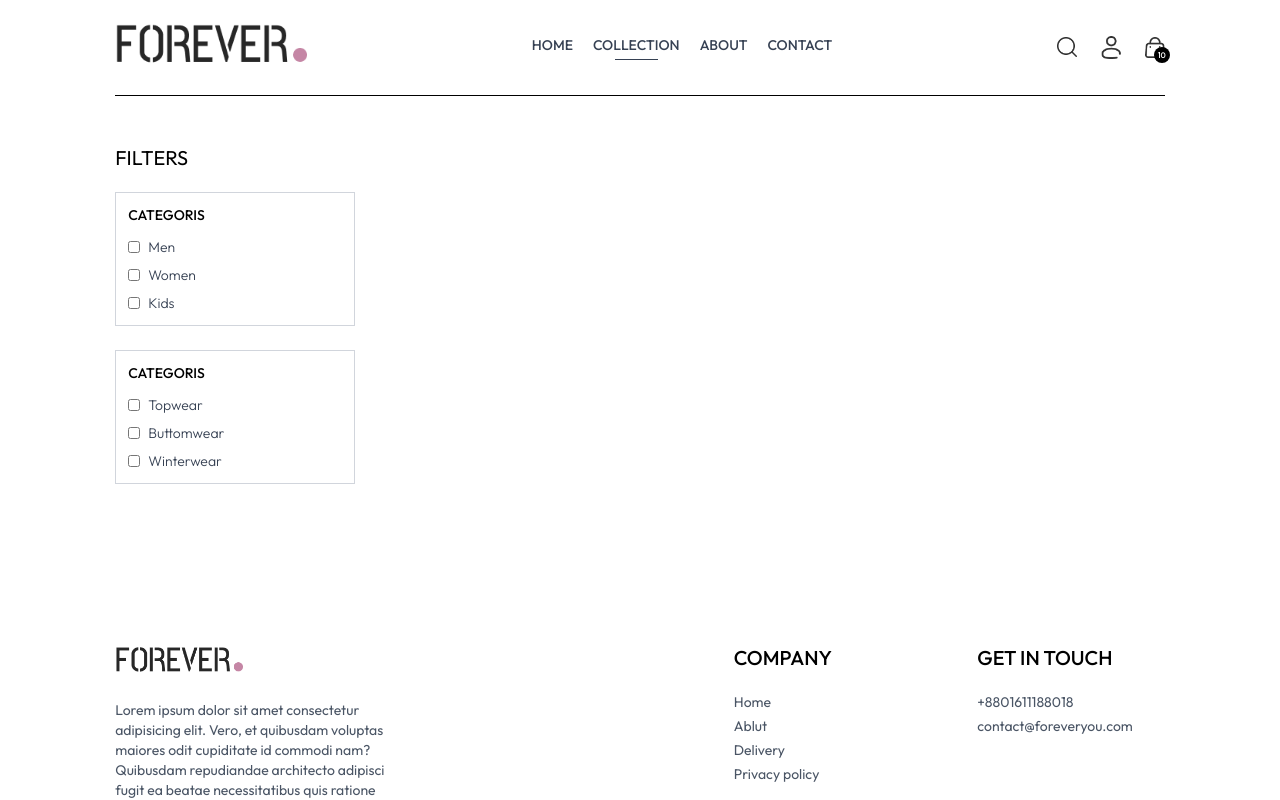
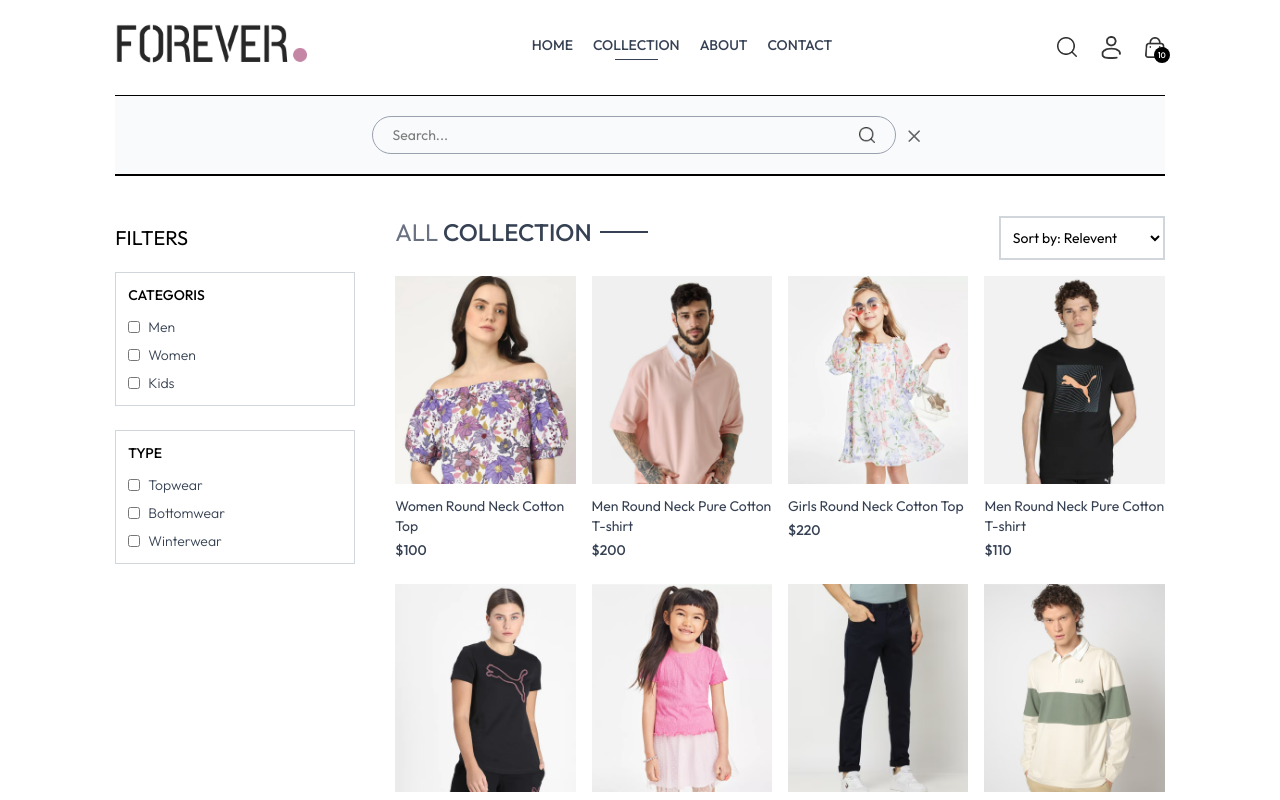
Before and after one commit to mdriyazakondo/forever-project, a React (Vite) app: page /collection in a window 1280 px wide. Both pictures are taken after a click on the picture 1066 px from the left and 47 px from the top of the page. Shown: the top 800 px of the page. Built offline with nearby package versions, Linux system fonts and the light colour scheme.

Commit message:
added product and serch function

```diff
--- a/src/App.jsx
+++ b/src/App.jsx
@@ -10,11 +10,13 @@ import PlaceOrder from "./pages/PlaceOrder";
 import Product from "./pages/Product";
 import Navbar from "./components/Navbar";
 import Footer from "./components/Footer";
+import SearchBar from "./components/SearchBar";
 
 const App = () => {
   return (
     <div className="px-4 sm:px-[5vw] md:px-[7vw] lg:px-[9vw]">
       <Navbar />
+      <SearchBar />
       <Routes>
         <Route path="/" element={<Home />} />
         <Route path="/collection" element={<Collection />} />
--- a/src/components/Navbar.jsx
+++ b/src/components/Navbar.jsx
@@ -1,9 +1,11 @@
-import React, { useState } from "react";
+import React, { useContext, useState } from "react";
 import { assets } from "../assets/frontend_assets/assets";
 import { Link, NavLink } from "react-router-dom";
+import { ShopContext } from "../context/ShopContext";
 
 const Navbar = () => {
   const [visible, setVisible] = useState(false);
+  const { shoSearch, setShoSearch } = useContext(ShopContext);
 
   return (
     <div className="flex items-center justify-between py-5 font-medium">
@@ -33,7 +35,7 @@ const Navbar = () => {
         </NavLink>
       </ul>
       <div className="flex items-center gap-6">
-        <img src={assets.search_icon} alt="" className="w-5 cursor-pointer " />
+        <img onClick={()=>setShoSearch(!shoSearch)} src={assets.search_icon} alt="" className="w-5 cursor-pointer " />
 
         <div className="group relative">
           <img
--- /dev/null
+++ b/src/components/SearchBar.jsx
@@ -0,0 +1,20 @@
+import React, { useContext } from "react";
+import { ShopContext } from "../context/ShopContext";
+import { assets } from "../assets/frontend_assets/assets";
+
+const SearchBar = () => {
+  const { search, setSearch, shoSearch, setShoSearch } =
+    useContext(ShopContext);
+
+  return shoSearch ? (
+    <div className="border-t border-b text-center bg-gray-50 ">
+      <div className="inline-flex items-center justify-center border border-gray-400 px-5 py-2 my-5 mx-3 rounded-full w-3/4 sm:w-1/2">
+        <input value={search} onChange={setShoSearch} type="text" placeholder="Search..." className="flex-1 outline-none bg-inherit text-sm"/>
+        <img src={assets.search_icon} className="w-4"  alt="" />
+      </div>
+      <img onClick={()=>setShoSearch(false)} src={assets.cross_icon} className="inline cursor-pointer w-3" alt="" />
+    </div>
+  ) : null;
+};
+
+export default SearchBar;
--- a/src/context/ShopContext.jsx
+++ b/src/context/ShopContext.jsx
@@ -1,4 +1,4 @@
-import { createContext } from "react";
+import { createContext, useState } from "react";
 import { products } from "../assets/frontend_assets/assets";
 
 export const ShopContext = createContext();
@@ -7,10 +7,17 @@ const ShopContextProvider = (props) => {
   const currency = "$";
   const delivery_fee = 10;
 
+  const [search, setSearch] = useState("");
+  const [shoSearch, setShoSearch] = useState(false);
+
   const value = {
     products,
     currency,
     delivery_fee,
+    search,
+    setSearch,
+    shoSearch,
+    setShoSearch,
   };
 
   return (
--- a/src/pages/Collection.jsx
+++ b/src/pages/Collection.jsx
@@ -1,53 +1,210 @@
-import React, { useContext, useState } from 'react'
-import { ShopContext } from '../context/ShopContext'
-import { assets } from '../assets/frontend_assets/assets'
+import React, { useContext, useEffect, useState } from "react";
+import { ShopContext } from "../context/ShopContext";
+import { assets } from "../assets/frontend_assets/assets";
+import Title from "../components/Title";
+import ProductItem from "../components/ProductItem";
 
 const Collection = () => {
-  const {products}=useContext(ShopContext)
-  const [shoFilter,setShoFilter]=useState(false)
+  const { products } = useContext(ShopContext);
+  const [shoFilter, setShoFilter] = useState(false);
+  const [filterProducts, setFilterProducts] = useState([]);
+  const [category, setCategory] = useState([]);
+  const [subCategory, setSubCategory] = useState([]);
+  const [sortType, setSortType] = useState("relavent");
+
+  const toggleCategory = (e) => {
+    if (category.includes(e.target.value)) {
+      setCategory((prev) => prev.filter((item) => item !== e.target.value));
+    } else {
+      setCategory((prev) => [...prev, e.target.value]);
+    }
+  };
+
+  const toggleSubCategory = (e) => {
+    if (subCategory.includes(e.target.value)) {
+      setSubCategory((prev) => prev.filter((item) => item !== e.target.value));
+    } else {
+      setSubCategory((prev) => [...prev, e.target.value]);
+    }
+  };
+
+  const applyFilter = () => {
+    let categoryCopy = products.slice();
+
+    if (category.length > 0) {
+      categoryCopy = categoryCopy.filter((item) =>
+        category.includes(item.category)
+      );
+    }
+
+    if (subCategory.length > 0) {
+      categoryCopy = categoryCopy.filter((item) =>
+        subCategory.includes(item.subCategory)
+      );
+    }
+    setFilterProducts(categoryCopy);
+  };
+
+  const sortProduct = () => {
+    let fpcopy = filterProducts.slice();
+
+    switch (sortType) {
+      case "low-high":
+        setFilterProducts(fpcopy.sort((a, b) => a.price - b.price));
+        break;
+
+      case "high-low":
+        setFilterProducts(fpcopy.sort((a, b) => b.price - a.price));
+        break;
+
+      default:
+        applyFilter();
+        break;
+    }
+  };
+
+  useEffect(() => {
+    applyFilter();
+  }, [category, subCategory]);
+
+  useEffect(() => {
+    sortProduct();
+  }, [sortType]);
+
   return (
-    <div className='flex flex-col sm:flex-row gap-1 sm:gap-10 pt-10 border-t'>
+    <div className="flex flex-col sm:flex-row gap-1 sm:gap-10 pt-10 border-t">
       {/* filters options */}
-      <div className='min-w-60 '>
-        <p onClick={()=>setShoFilter(!shoFilter)} className='my-2 text-xl flex items-center cursor-pointer gap-2'>FILTERS
-          <img className={`h-3 sm:hidden ${shoFilter ? 'rotate-90' : ''}`} src={assets.dropdown_icon} alt="" />
+      <div className="min-w-60 ">
+        <p
+          onClick={() => setShoFilter(!shoFilter)}
+          className="my-2 text-xl flex items-center cursor-pointer gap-2"
+        >
+          FILTERS
+          <img
+            className={`h-3 sm:hidden ${shoFilter ? "rotate-90" : ""}`}
+            src={assets.dropdown_icon}
+            alt=""
+          />
         </p>
         {/*Category FILTERS  */}
-      <div className={`border border-gray-300 pl-3 py-3 my-5 ${shoFilter ? "":"hidden"} sm:block`}>
-
-        <p className='mb-3 text-sm font-medium'>CATEGORIS</p>
-        <div className='flex flex-col gap-2 text-sm font-light text-gray-700'>
-           <p className='flex gap-2'>
-            <input type="checkbox" name="" id="" className='w-3' value={'Men'} /> Men
+        <div
+          className={`border border-gray-300 pl-3 py-3 my-5 ${
+            shoFilter ? "" : "hidden"
+          } sm:block`}
+        >
+          <p className="mb-3 text-sm font-medium">CATEGORIS</p>
+          <div className="flex flex-col gap-2 text-sm font-light text-gray-700">
+            <p className="flex gap-2">
+              <input
+                type="checkbox"
+                name=""
+                id=""
+                className="w-3"
+                value={"Men"}
+                onChange={toggleCategory}
+              />
+              Men
             </p>
-           <p className='flex gap-2'>
-            <input type="checkbox" name="" id="" className='w-3' value={'Women'} /> Women
+            <p className="flex gap-2">
+              <input
+                type="checkbox"
+                name=""
+                id=""
+                className="w-3"
+                value={"Women"}
+                onChange={toggleCategory}
+              />
+              Women
             </p>
-           <p className='flex gap-2'>
-            <input type="checkbox" name="" id="" className='w-3' value={'Kids'} /> Kids
+            <p className="flex gap-2">
+              <input
+                type="checkbox"
+                name=""
+                id=""
+                className="w-3"
+                value={"Kids"}
+                onChange={toggleCategory}
+              />
+              Kids
             </p>
           </div>
         </div>
 
         {/* subCategory Filters */}
-       <div className={`border border-gray-300 pl-3 py-3 mt-6 ${shoFilter ? "":"hidden"} sm:block`}>
-
-        <p className='mb-3 text-sm font-medium'>CATEGORIS</p>
-        <div className='flex flex-col gap-2 text-sm font-light text-gray-700'>
-           <p className='flex gap-2'>
-            <input type="checkbox" name="" id="" className='w-3' value={'Topwear'} /> Topwear
+        <div
+          className={`border border-gray-300 pl-3 py-3 mt-6 ${
+            shoFilter ? "" : "hidden"
+          } sm:block`}
+        >
+          <p className="mb-3 text-sm font-medium">TYPE</p>
+          <div className="flex flex-col gap-2 text-sm font-light text-gray-700">
+            <p className="flex gap-2">
+              <input
+                type="checkbox"
+                name=""
+                id=""
+                className="w-3"
+                value={"Topwear"}
+                onChange={toggleSubCategory}
+              />
+              Topwear
             </p>
-           <p className='flex gap-2'>
-            <input type="checkbox" name="" id="" className='w-3' value={'Buttomwear'} /> Buttomwear
+            <p className="flex gap-2">
+              <input
+                type="checkbox"
+                name=""
+                id=""
+                className="w-3"
+                value={"Bottomwear"}
+                onChange={toggleSubCategory}
+              />
+              Bottomwear
             </p>
-           <p className='flex gap-2'>
-            <input type="checkbox" name="" id="" className='w-3' value={'Winterwear'} /> Winterwear
+            <p className="flex gap-2">
+              <input
+                type="checkbox"
+                name=""
+                id=""
+                className="w-3"
+                value={"Winterwear"}
+                onChange={toggleSubCategory}
+              />
+              Winterwear
             </p>
           </div>
         </div>
       </div>
+      {/* right side */}
+      <div className="flex-1">
+        <div className="flex justify-between text-base sm:text-2xl mb-4">
+          <Title text1={"ALL"} text2={"COLLECTION"} />
+          {/* SORT BY Low-hight */}
+          <select
+            onChange={(e) => setSortType(e.target.value)}
+            className="border-2 border-gray-300 text-sm px-2"
+          >
+            <option value="relavent">Sort by: Relevent</option>
+            <option value="low-high">Sort by: Low To High</option>
+            <option value="high-low">Sort by: High To Low</option>
+          </select>
         </div>
-  )
-}
 
-export default Collection
+        {/* map products */}
+
+        <div className="grid grid-cols-2 md:grid-cols-3 lg:grid-cols-4 gap-4 gap-y-6">
+          {filterProducts.map((item, index) => (
+            <ProductItem
+              key={index}
+              id={item._id}
+              name={item.name}
+              price={item.price}
+              image={item.image}
+            />
+          ))}
+        </div>
+      </div>
+    </div>
+  );
+};
+
+export default Collection;
```
Lines whose indentation alone changed are shown as unchanged.
